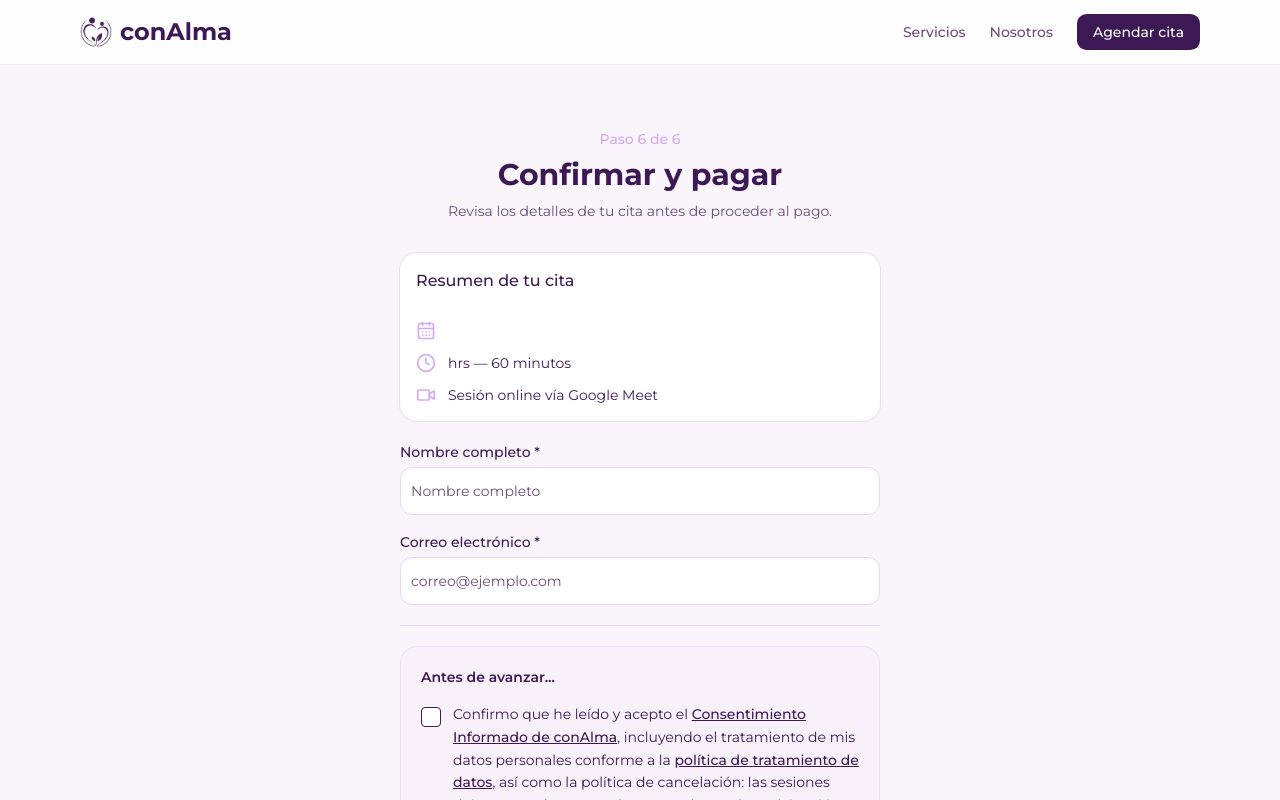
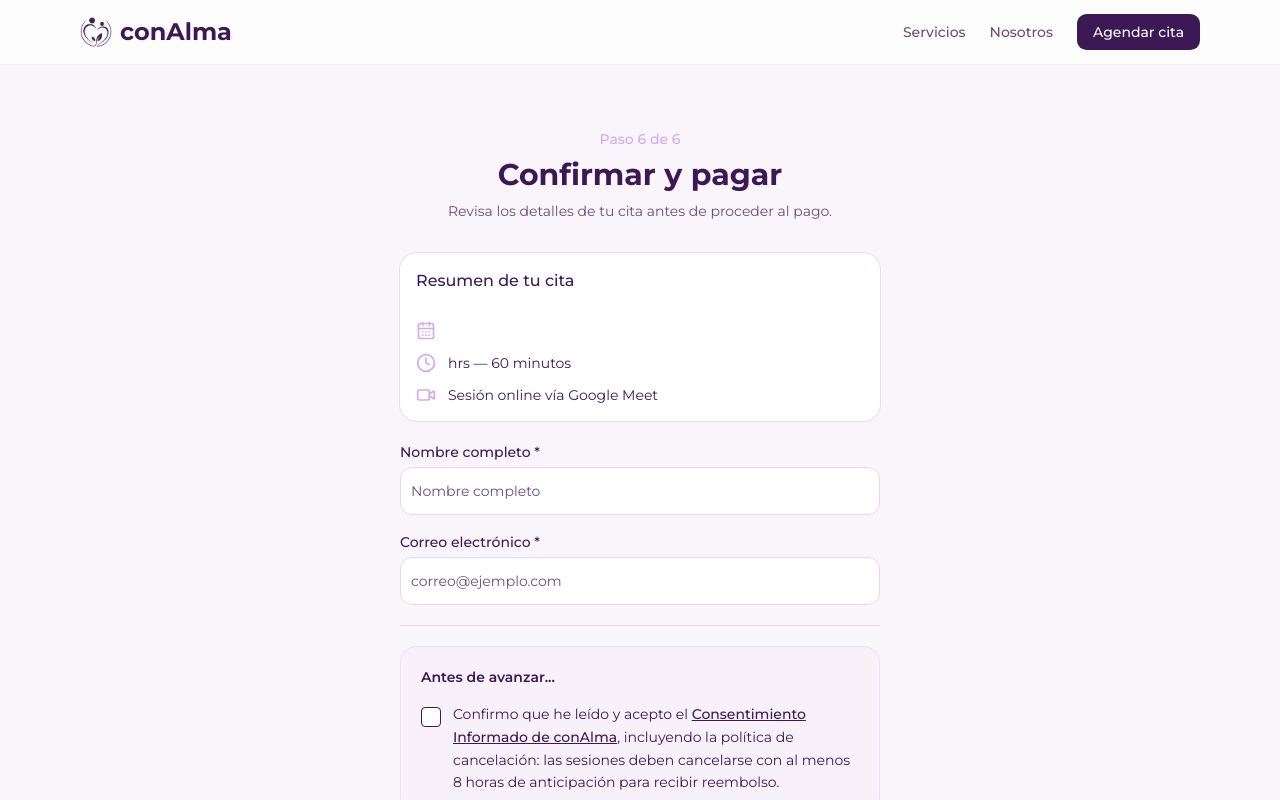
Before and after one commit to jorsuap/appointment-schedule, a Next.js app: page /agendar/confirmar in a window 1280 px wide. Shown: the top 800 px of the page. Built offline with nearby package versions, Linux system fonts and the light colour scheme.

Commit message:
:bug: fix consent links - politica-datos in step 1, only consentimiento in step 6

```diff
--- a/src/app/(public)/agendar/confirmar/page.tsx
+++ b/src/app/(public)/agendar/confirmar/page.tsx
@@ -209,11 +209,7 @@ export default function ConfirmarPage() {
                       <a href="/consentimiento-informado" target="_blank" className="font-medium text-grape underline">
                         Consentimiento Informado de conAlma
                       </a>
-                      , incluyendo el tratamiento de mis datos personales conforme a la{' '}
-                      <a href="/politica-datos" target="_blank" className="font-medium text-grape underline">
-                        política de tratamiento de datos
-                      </a>
-                      , así como la política de cancelación: las sesiones deben cancelarse con al menos 8 horas de anticipación para recibir reembolso.
+                      , incluyendo la política de cancelación: las sesiones deben cancelarse con al menos 8 horas de anticipación para recibir reembolso.
                     </p>
                     <FormMessage />
                   </div>
--- a/src/app/(public)/agendar/datos/page.tsx
+++ b/src/app/(public)/agendar/datos/page.tsx
@@ -271,7 +271,7 @@ export default function DatosPage() {
                       <p className="text-sm leading-relaxed text-foreground">
                         Acepto la{' '}
                         <a
-                          href="/privacidad"
+                          href="/politica-datos"
                           className="font-medium text-grape underline"
                           target="_blank"
                         >
```
